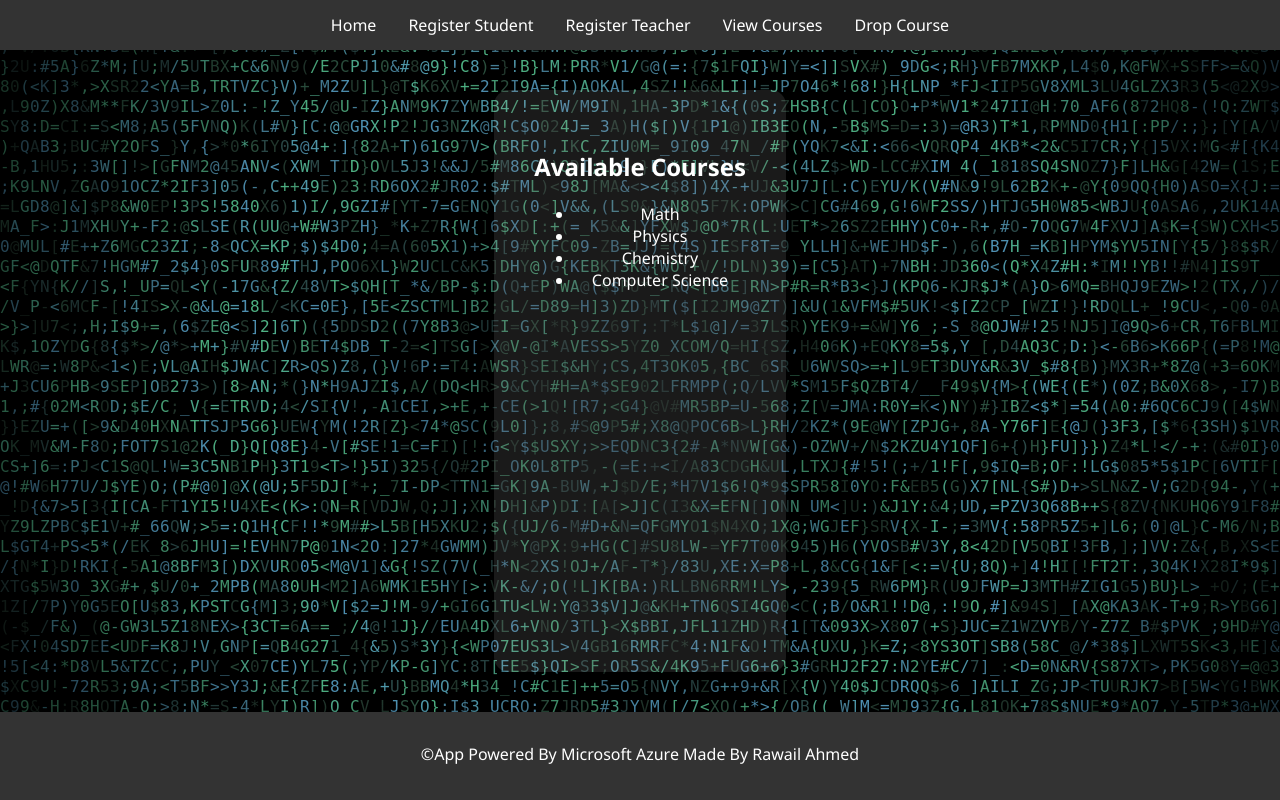
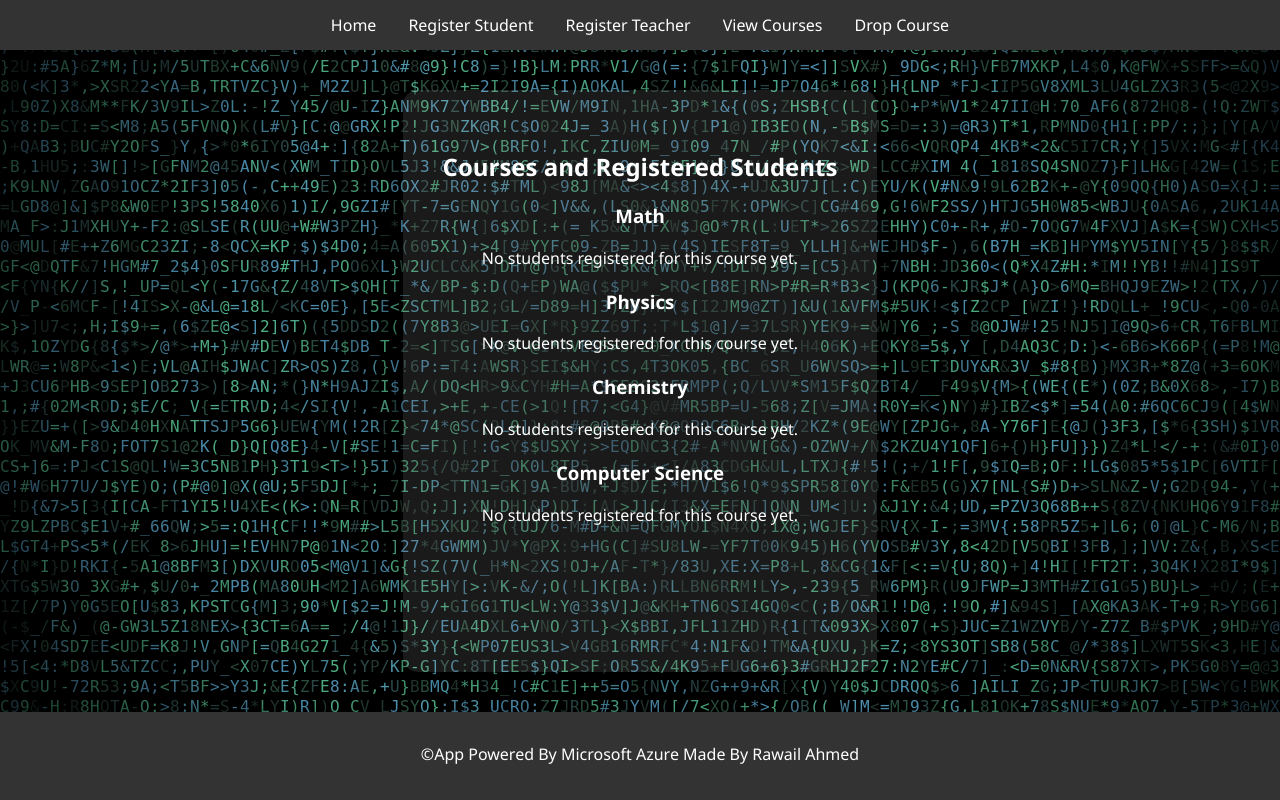
Before and after one commit to RawailEocean/flask-course-app, a Flask app: page /courses in a window 1280 px wide. Run offline with Flask 3, Linux system fonts and the light colour scheme.

Commit message:
Update courses.html

```diff
--- a/templates/courses.html
+++ b/templates/courses.html
@@ -1,10 +1,39 @@
 {% extends "base.html" %}
-{% block title %}Available Courses{% endblock %}
+
+{% block title %}Courses{% endblock %}
+
 {% block content %}
-<h2 class="text-3xl font-semibold mb-6">Available Courses</h2>
-<ul class="space-y-2">
-    {% for course in courses %}
-    <li class="p-4 bg-white text-black rounded shadow">{{ course }}</li>
-    {% endfor %}
-</ul>
+    <h2>Courses and Registered Students</h2>
+
+    {% if courses_data %}
+        <div class="course-list-container">
+            {% for course_name, registered_students in courses_data.items() %}
+                <div class="course-item">
+                    <h3>{{ course_name }}</h3>
+                    {% if registered_students %}
+                        <table class="data-table course-students-table">
+                            <thead>
+                                <tr>
+                                    <th>Student Name</th>
+                                    <th>Student Email</th>
+                                </tr>
+                            </thead>
+                            <tbody>
+                                {% for student in registered_students %}
+                                <tr>
+                                    <td>{{ student.name }}</td>
+                                    <td>{{ student.email }}</td>
+                                </tr>
+                                {% endfor %}
+                            </tbody>
+                        </table>
+                    {% else %}
+                        <p class="no-students-message">No students registered for this course yet.</p>
+                    {% endif %}
+                </div>
+            {% endfor %}
+        </div>
+    {% else %}
+        <p>No courses available or students registered yet.</p>
+    {% endif %}
 {% endblock %}
```
